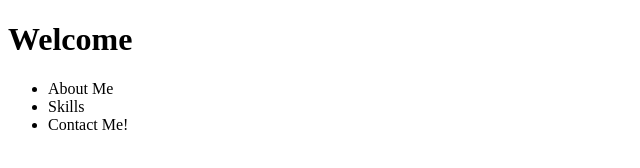
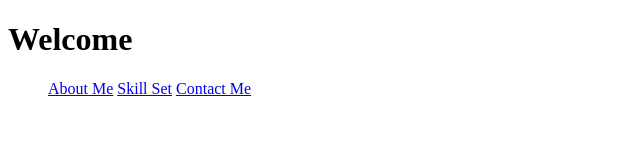
Before and after one commit to Rod0352/My-Portfolio-, a plain HTML site: page index.html in a window 1280 px wide. Shown: the whole page, without its empty margins (0-640 px from the left). Drawn offline with Linux system fonts and the light colour scheme.

Commit message:
html start

```diff
--- a/index.html
+++ b/index.html
@@ -8,20 +8,20 @@
     <link rel="stylesheet" href="/assets/style.css">
 </head>
 <body>
+<!-- Header -->
     <header class="Header">
         <h1>Welcome</h1>
+        <div>
+<!-- Nav -->
         <ul>
-            <li>
-                About Me
-            </li>
-            <li>
-                Skills
-            </li>
-            <Li>
-                Contact Me!
-            </Li>
+            <a href="#about-me">About Me</a>
+            <a href="skill-set">Skill Set</a>
+            <a href="contact-me">Contact Me</a>
         </ul>
+        </div>
     </header>
+<!-- Hero  -->
+
     <section>
         <div>
 
```
